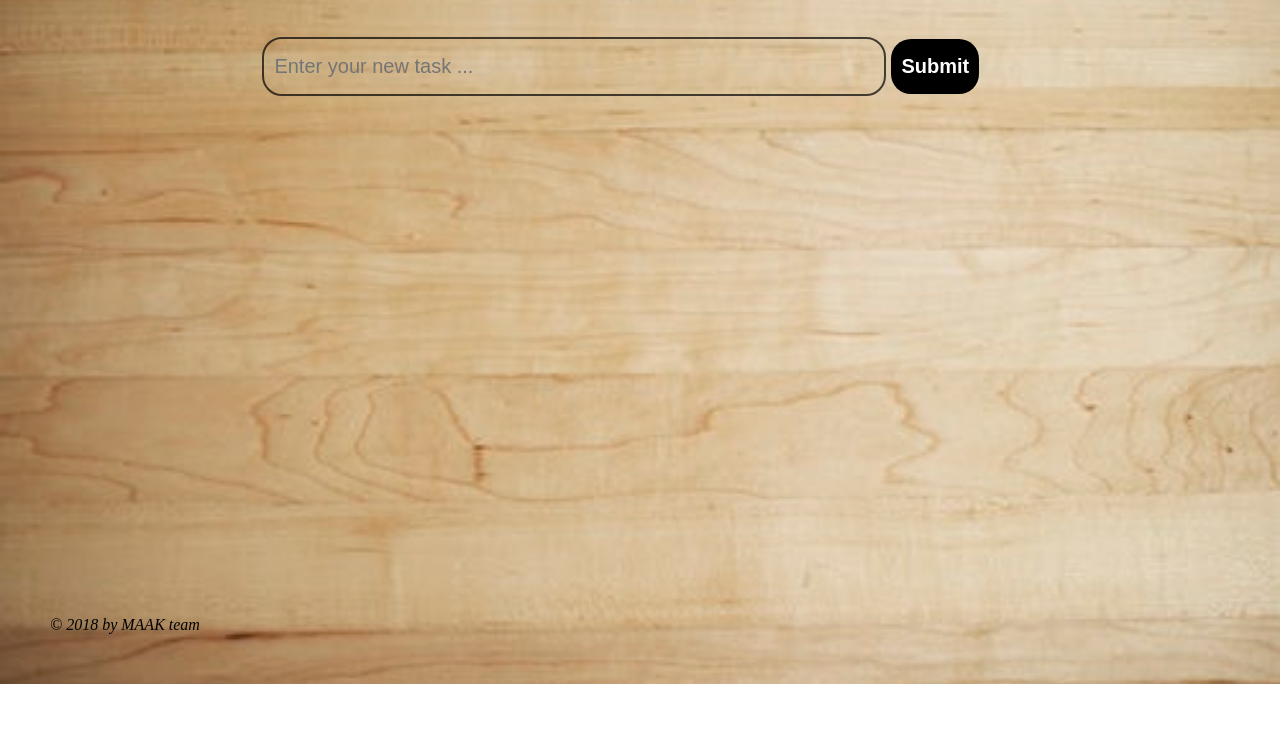
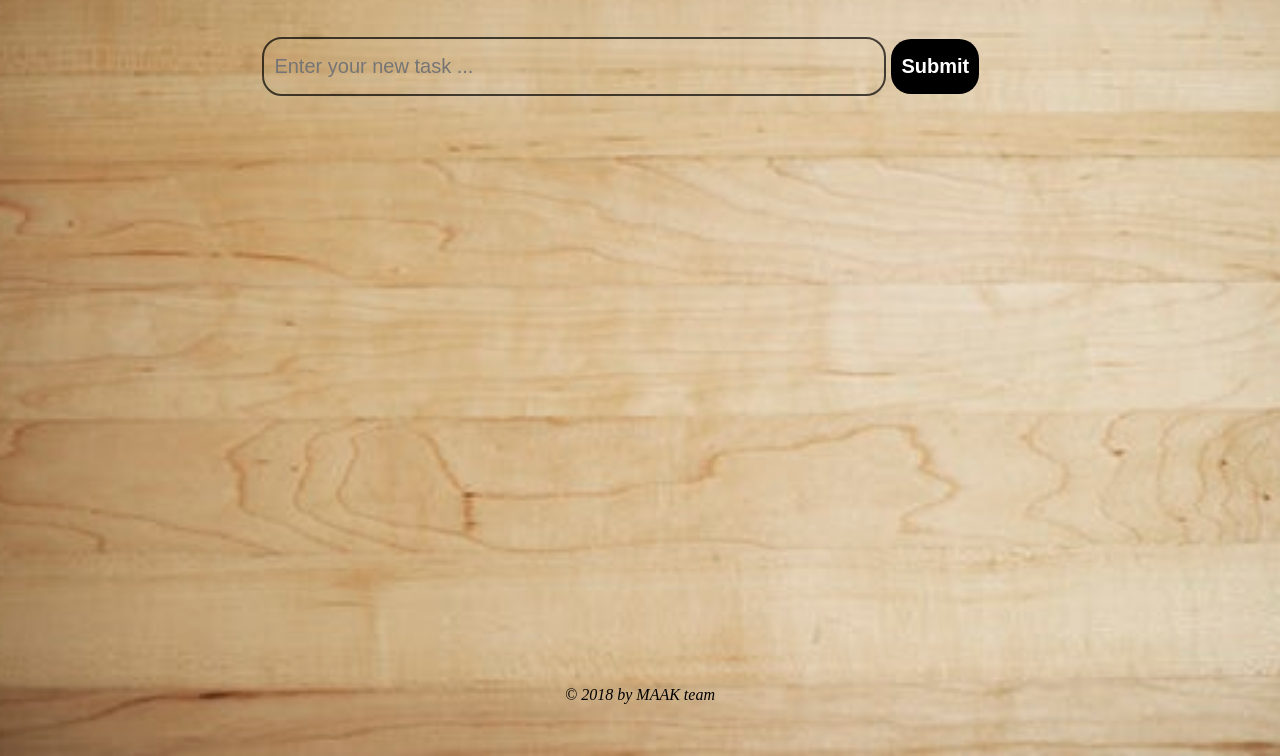
Before and after one commit to FACG5/MAAK-To-do-app, a website: page index.html in a window 1280 px wide. Shown: the part 150-906 px from the top of the page. Before the commit the page ends 834 px from the top, so only its background shows below. Drawn offline with Linux system fonts and the light colour scheme; a web font is replaced by a local one.

Commit message:
new edits

```diff
--- a/css/style.css
+++ b/css/style.css
@@ -130,3 +130,10 @@ ul li .far:hover{
 ul li span {
   display: block;
 }
+footer{
+  background: none;
+  color: #000;
+  text-align: center;
+  height: 50px;
+  padding: 20px 10px;
+}
--- a/index.html
+++ b/index.html
@@ -28,12 +28,12 @@
           </div>
         </main>
         <div class="clear"></div>
-        <footer>
-          <address>
-            &copy; 2018 by MAAK team
-          </address>
-        </footer>
     </div>
+    <footer>
+        <address>
+          &copy; 2018 by MAAK team
+        </address>
+      </footer>
     <!-- JS -->
        <script type="text/javascript" src = "./js/logic.js"></script>
        <script type="text/javascript" src = "./js/dom.js"></script>
```
